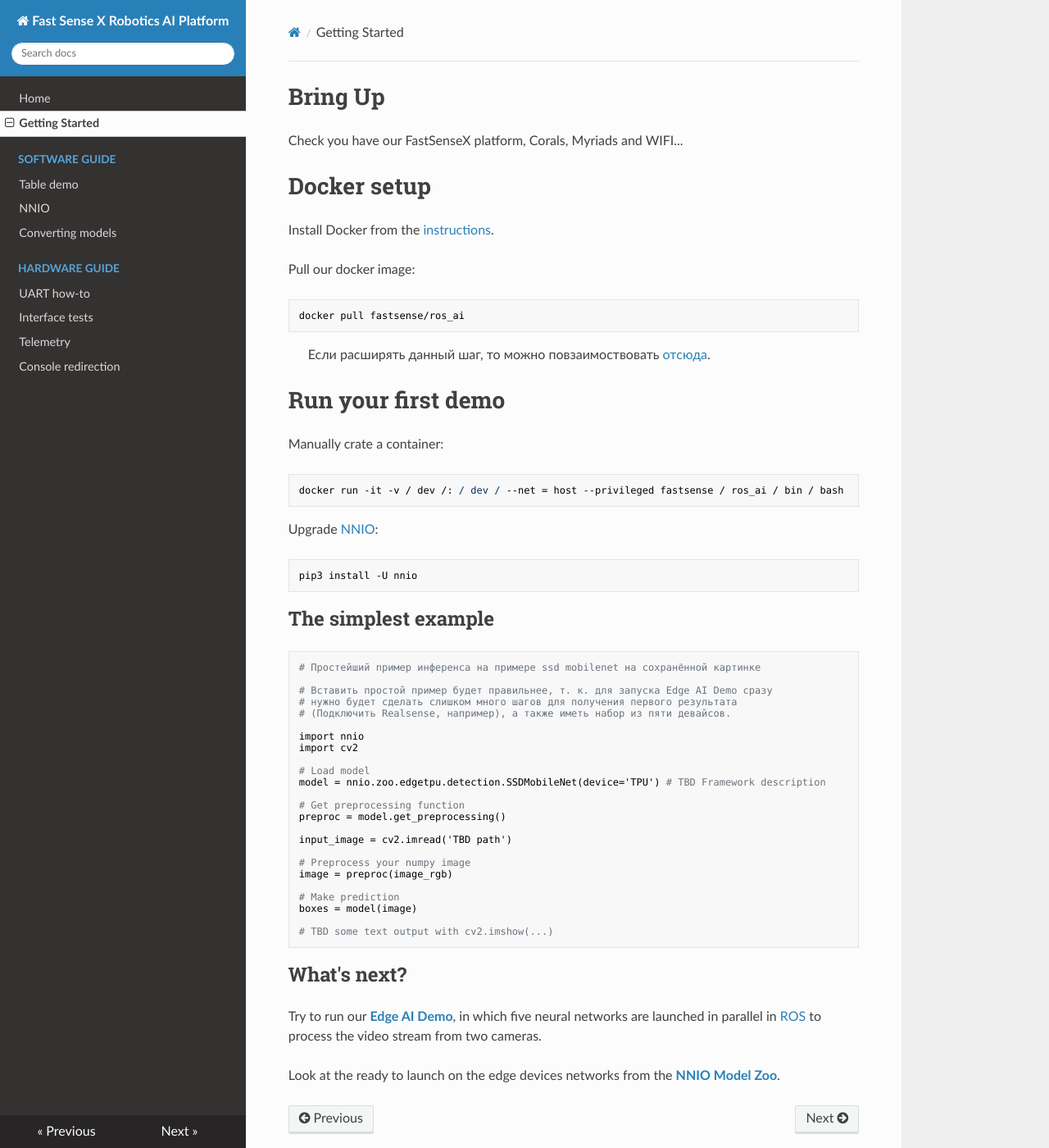
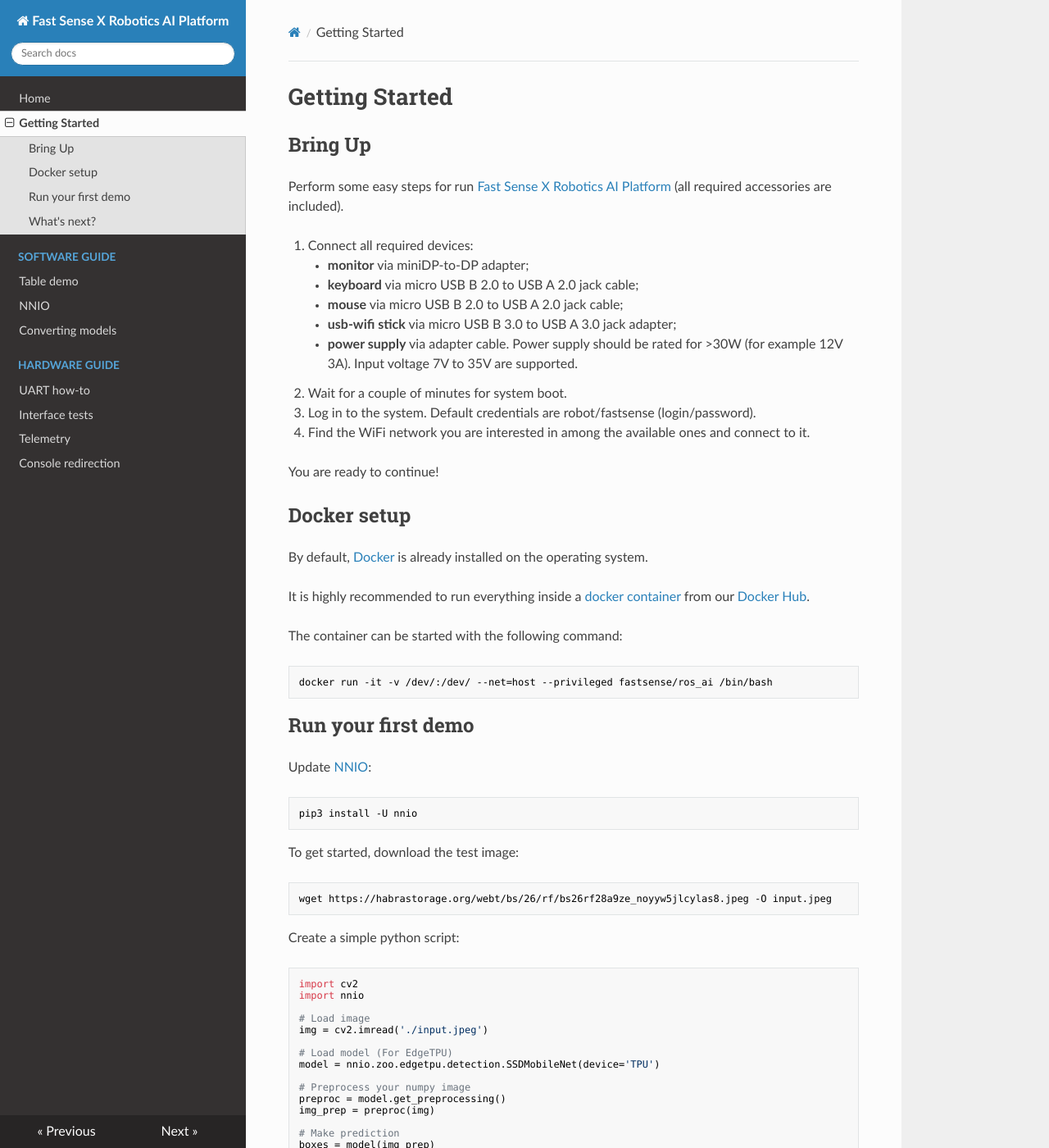
Before and after one commit to FastSense/fastsense-x-documentation, an MkDocs documentation site: the page built from docs/quick-start.md, in a window 1280 px wide and 1400 px high. Shown: the whole window at 82% size. Built offline with MkDocs 1.6.1, drawn with Linux system fonts in a browser that asks for light colours; nearby versions of some CDN libraries; some of the changed text lies outside the part shown.

Commit message:
upd getting started guide

````diff
--- a/docs/quick-start.md
+++ b/docs/quick-start.md
@@ -1,61 +1,83 @@
-# Bring Up
+# Getting Started
 
-Check you have our FastSenseX platform, Corals, Myriads and WIFI...
+## Bring Up
 
-# Docker setup
+Perform some easy steps for run [Fast Sense X Robotics AI Platform](https://www.fastsense.tech/robotics_ai) (all required accessories are included).
 
-Install Docker from the [instructions](https://docs.docker.com/engine/install/ubuntu/).
+  1. Connect all required devices:
+    - **monitor** via miniDP-to-DP adapter;
+    - **keyboard** via micro USB B 2.0 to USB A 2.0 jack cable;
+    - **mouse** via micro USB B 2.0 to USB A 2.0 jack cable;
+    - **usb-wifi stick** via micro USB B 3.0 to USB A 3.0 jack adapter;
+    - **power supply** via adapter cable. Power supply should be rated for >30W (for example 12V 3A). Input voltage 7V to 35V are supported.
+  2. Wait for a couple of minutes for system boot.
+  3. Log in to the system. Default credentials are robot/fastsense (login/password).
+  4. Find the WiFi network you are interested in among the available ones and connect to it.
 
-Pull our docker image:
+You are ready to continue!
+
+## Docker setup
+
+By default, [Docker](https://docs.docker.com/engine/install/ubuntu/) is already installed on the operating system.
+
+It is highly recommended to run everything inside a [docker container](https://hub.docker.com/r/fastsense/ros_ai) from our [Docker Hub](https://hub.docker.com/u/fastsense).
+
+The container can be started with the following command:
+
 ```
-docker pull fastsense/ros_ai
+docker run -it -v /dev/:/dev/ --net=host --privileged fastsense/ros_ai /bin/bash
 ```
 
-> Если расширять данный шаг, то можно повзаимоствовать [отcюда](https://github.com/FastSense/edge_ai_demo/blob/main/docker/README.md).
+## Run your first demo
 
-# Run your first demo
-
-Manually crate a container:
-```
-docker run -it -v / dev /: / dev / --net = host --privileged fastsense / ros_ai / bin / bash
-```
-
-Upgrade [NNIO](https://nnio.readthedocs.io/en/latest/):
+Update [NNIO](https://nnio.readthedocs.io/en/latest/):
 ```
 pip3 install -U nnio
 ```
 
-## The simplest example
+To get started, download the test image:
+```
+wget https://habrastorage.org/webt/bs/26/rf/bs26rf28a9ze_noyyw5jlcylas8.jpeg -O input.jpeg
+```
 
-```
-# Простейший пример инференса на примере ssd mobilenet на сохранённой картинке
+Create a simple python script:
 
-# Вставить простой пример будет правильнее, т. к. для запуска Edge AI Demo сразу
-# нужно будет сделать слишком много шагов для получения первого результата
-# (Подключить Realsense, например), а также иметь набор из пяти девайсов.
+```python
+import cv2
+import nnio
 
-import nnio
-import cv2
+# Load image
+img = cv2.imread('./input.jpeg')
 
-# Load model
-model = nnio.zoo.edgetpu.detection.SSDMobileNet(device='TPU') # TBD Framework description
-
-# Get preprocessing function
-preproc = model.get_preprocessing()
-
-input_image = cv2.imread('TBD path')
+# Load model (For EdgeTPU)
+model = nnio.zoo.edgetpu.detection.SSDMobileNet(device='TPU')
 
 # Preprocess your numpy image
-image = preproc(image_rgb)
+preproc = model.get_preprocessing()
+img_prep = preproc(img)
 
 # Make prediction
-boxes = model(image)
+boxes = model(img_prep)
 
-# TBD some text output with cv2.imshow(...)
+for box in boxes:
+    box.draw(input_img)
+    print('"%s" detected!' % box.label)
+
+# Save output image
+cv2.imwrite('./output.jpeg')
 ```
+
+Now you can see the image `output.jpeg` with the bounding boxes drawn on it, as well as the output in the terminal of the objects found on the input image.
+
+If you want to run inference on another device, replace the model initialization line:
+
+  * `model = nnio.zoo.openvino.detection.SSDMobileNetV2(device='MYRIAD')` for OpenVINO framework;
+  * `model = nnio.zoo.onnx.detection.SSDMobileNetV1()` for ONNX framework.
 
 ## What's next?
 
 Try to run our [__Edge AI Demo__](https://github.com/FastSense/edge_ai_demo), in which five neural networks are launched in parallel in [ROS](http://wiki.ros.org/Documentation) to process the video stream from two cameras.
 
-Look at the ready to launch on the edge devices networks from the [__NNIO Model Zoo__](https://nnio.readthedocs.io/en/latest/zoo.html).
+Some popular models are already built in [nnio](https://nnio.readthedocs.io/). Look at the ready-to-use on the edge devices networks from the [__NNIO Model Zoo__](https://nnio.readthedocs.io/en/latest/zoo.html).
+
+Finally, you can convert your models to run on devices using [Converting models guide](./software-guide/converting.md).
````
Also changed, not shown: docs/index.md (+29 -13 lines).
